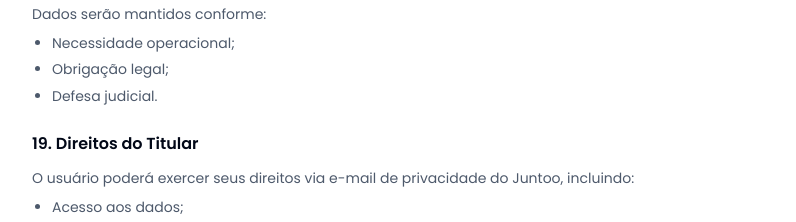
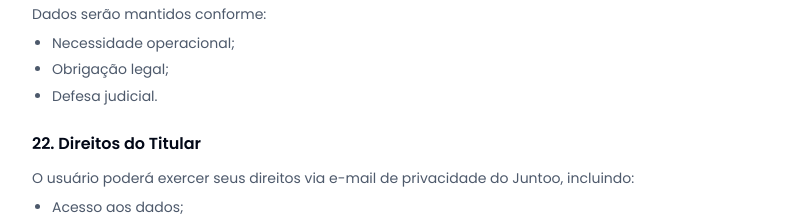
Before and after one commit to gabrielmaxxx/juntoo, a React (Vite) app: page /termos in a window 1280 px wide. Shown: the part 4240-4462 px from the top of the page, without its empty margins (240-1036 px from the left). Built offline with nearby package versions, Linux system fonts and the light colour scheme.

Commit message:
Preceding changes

```diff
--- a/src/pages/LegalPage.tsx
+++ b/src/pages/LegalPage.tsx
@@ -257,7 +257,7 @@ const LegalPage = () => {
             </ul>
           </Section>
 
-          <Section title="19. Direitos do Titular">
+          <Section title="22. Direitos do Titular">
             <p>O usuário poderá exercer seus direitos via e-mail de privacidade do Juntoo, incluindo:</p>
             <ul>
               <li>Acesso aos dados;</li>
```
